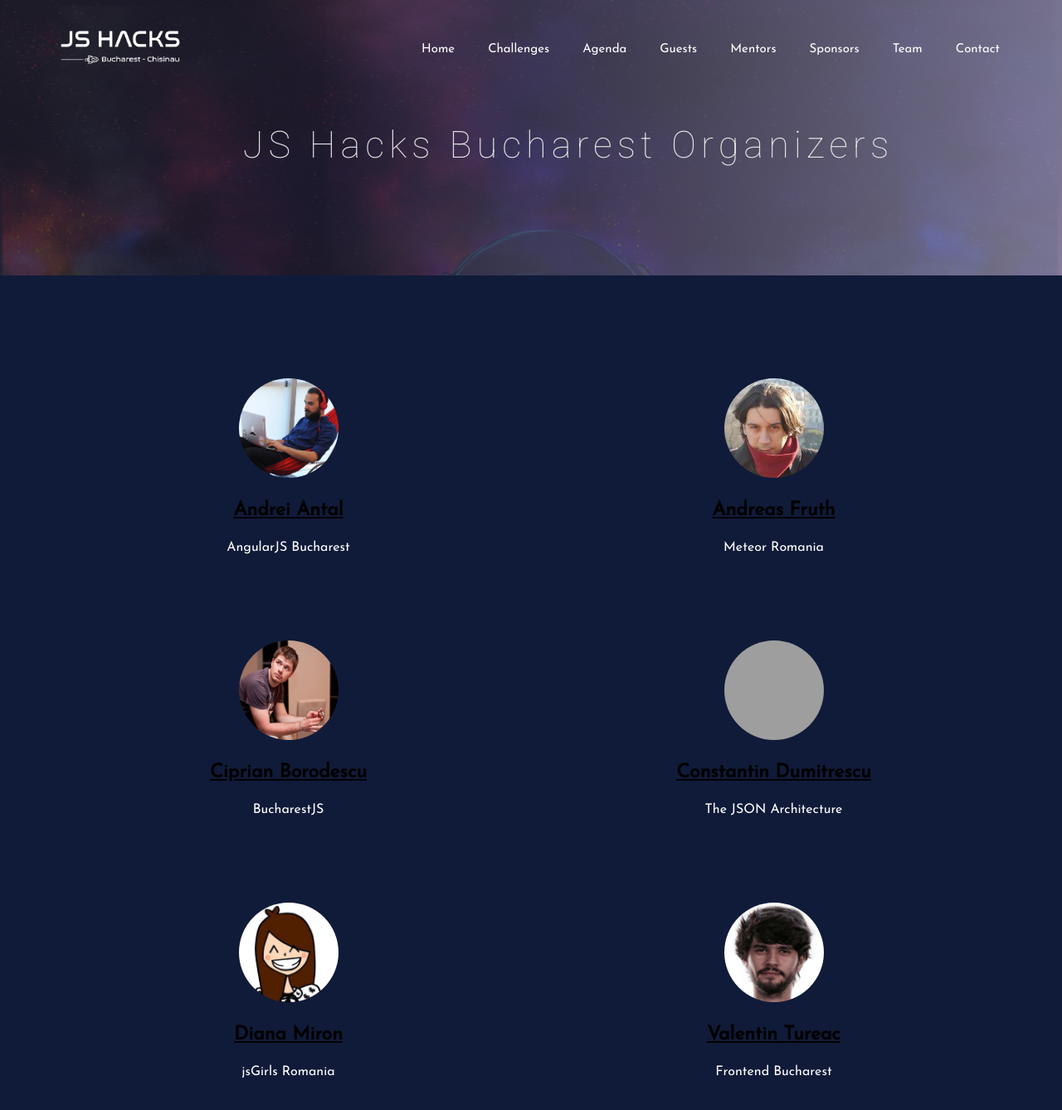
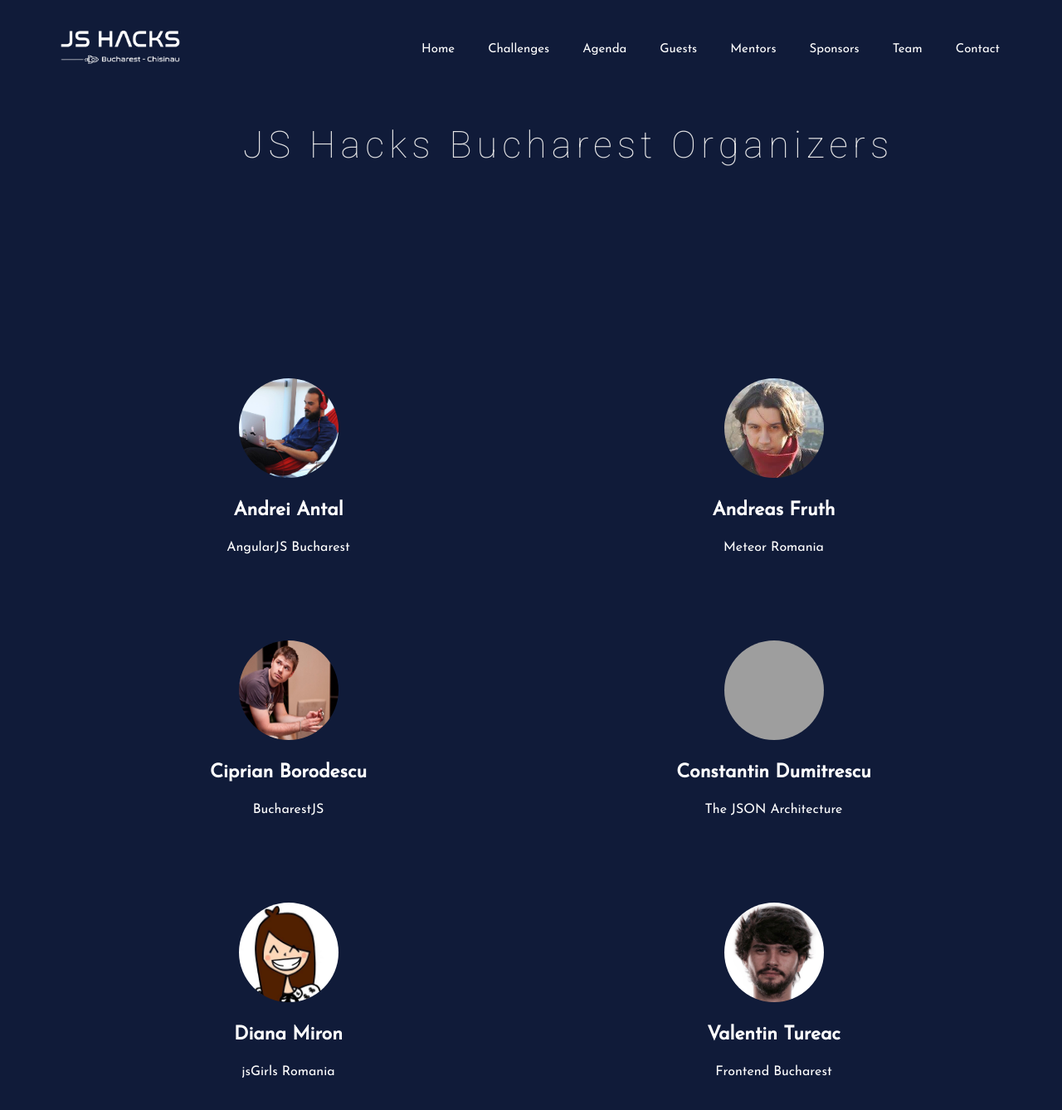
Before and after one commit to jshacks/bucharest, a Jekyll site: the page built from agenda.html, in a window 1280 px wide and 1400 px high. Shown: the top 1338 px of the window at 83% size. Built offline with Jekyll 4.4.1, drawn with Linux system fonts in a browser that asks for light colours; nearby versions of some CDN libraries; some web fonts are replaced; grey boxes are pictures that could not be loaded.

Commit message:
Team section design changed

```diff
--- a/css/airspace.css
+++ b/css/airspace.css
@@ -475,8 +475,8 @@
   margin: 0 auto 40px;
 }
 #testimonial .testimonial-carousel a {
-  color: black;
-  text-decoration: underline !important;
+  color: #ffffff;
+  text-decoration: none;
 }
 #testimonial .testimonial-carousel img {
   padding-bottom: 38px;
@@ -541,7 +541,6 @@
 	Slider-work Start
 --*/
 #global-header {
-  background: url("../img/slider-bg.jpg") no-repeat;
   background-size: cover;
   padding-top: 150px;
   padding-bottom: 107px;
@@ -557,8 +556,8 @@
   right: 0;
   width: 100%;
   height: 100%;
-  background: linear-gradient(to left, #928dab, #1f1c2c 70%);
-  opacity: 0.8;
+  /*background: linear-gradient(to left, #928dab, #1f1c2c 70%);
+  opacity: 0.8;*/
 }
 #global-header .block {
   color: #E3E3E4;
```
Also changed, not shown: 2 other files.
